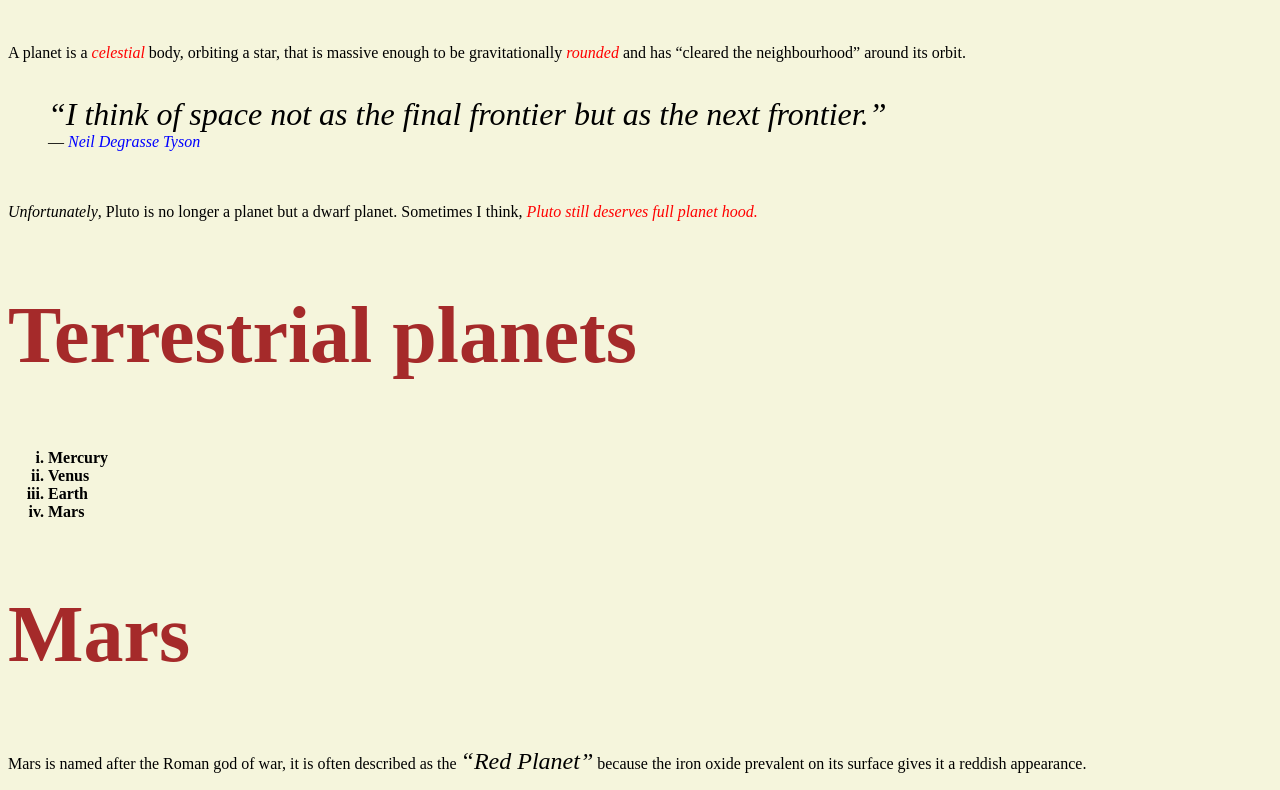
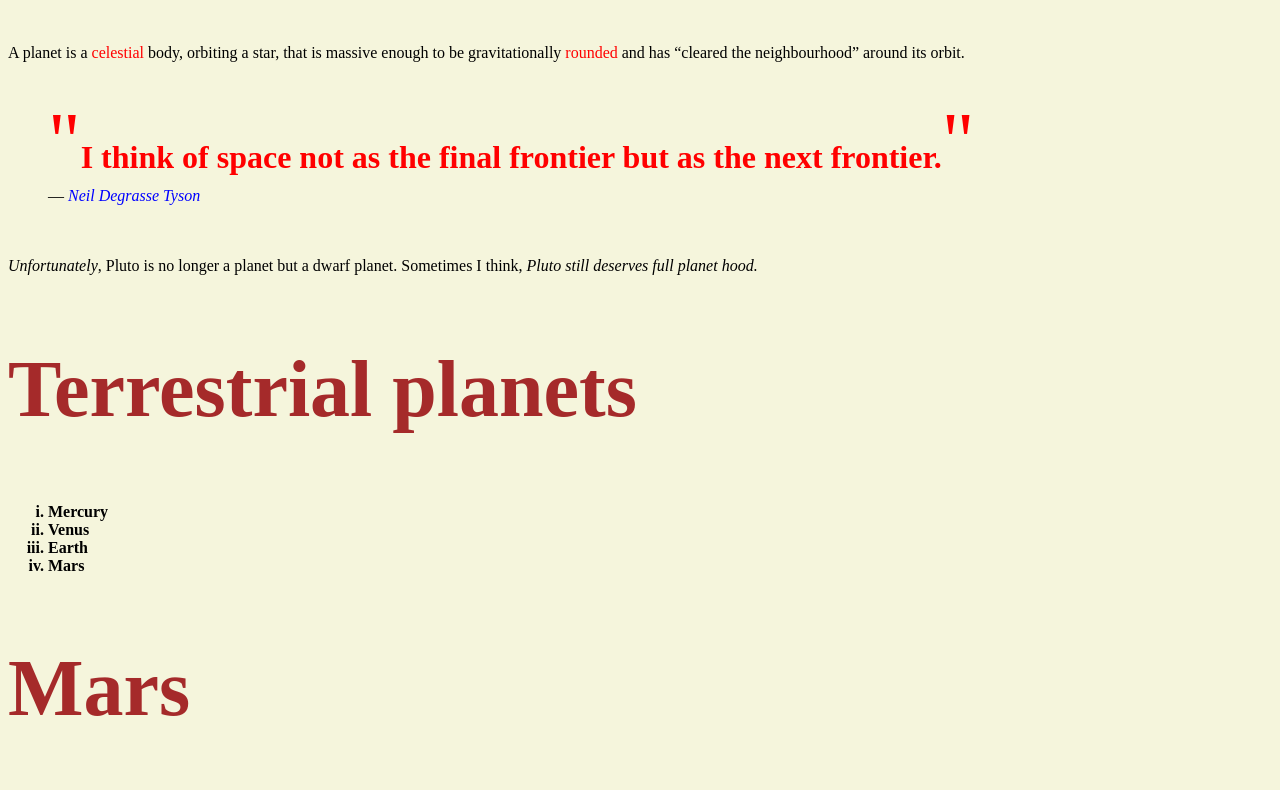
Before and after one commit to shannonhawn/assignment-3, a plain HTML site: page index.html in a window 1280 px wide. Shown: the part 500-1290 px from the top of the page. Drawn offline with Linux system fonts and the light colour scheme.

Commit message:
Amended quotes

```diff
--- a/CSS/main.css
+++ b/CSS/main.css
@@ -37,7 +37,7 @@ dt {
 
 em {
   color:red;
-  font-style: italic;
+  font-style: normal;
 }
 
 ul {
@@ -49,7 +49,18 @@ ol {
 }
 
 .mars {
-  font-size: 1.5rem;
+  font-size: 1rem;
+  font-style:normal;
+}
+
+.quote {
+  font-size: 5rem;
+  font-style:bold;
+}
+
+.large{
+  font-size:2rem;
+  font-weight:bold;
 }
 
 ol {
--- a/index.html
+++ b/index.html
@@ -30,12 +30,12 @@
 A planet is a <em>celestial</em> body, orbiting a star, that is massive enough to be gravitationally <em>rounded</em> and has “cleared the neighbourhood” around its orbit.
 <br>
 <br>
-<blockquote><q>I think of space not as the final frontier but as the next frontier.</q>
+<blockquote><em class = "quote">"</em><em class = "large">I think of space not as the final frontier but as the next frontier.</em><em class = "quote">"</em>
 <br>
 — <cite> Neil Degrasse Tyson </cite></blockquote>
 <br>
 <br>
-<i>Unfortunately</i>, Pluto is no longer a planet but a dwarf planet. Sometimes I think, <em>Pluto still deserves full planet hood.</em></blockquote>
+<i>Unfortunately</i>, Pluto is no longer a planet but a dwarf planet. Sometimes I think, <i>Pluto still deserves full planet hood.</i></blockquote>
 
 <h1>Terrestrial planets</h1>
 
@@ -91,10 +91,10 @@ Venus is the second planet from the Sun, orbiting it every 224.7 Earth days.
 
 <h1>Sources</h1>
 
-<ul>
+<dl>
 <li><a href="https://en.wikipedia.org/wiki/Mars"> Wikipedia: Mars</a></li>
 <li><a href="https://en.wikipedia.org/wiki/Venus"> Wikipedia: Venus </a></li>
-</ul>
+</dl>
 
 </body>
 </html>
```
